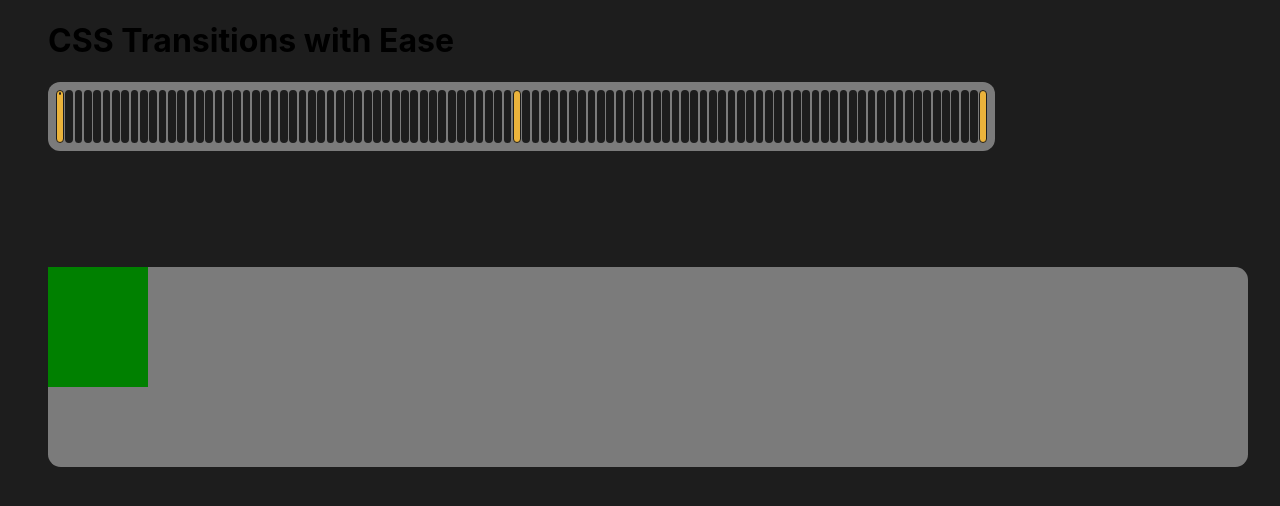
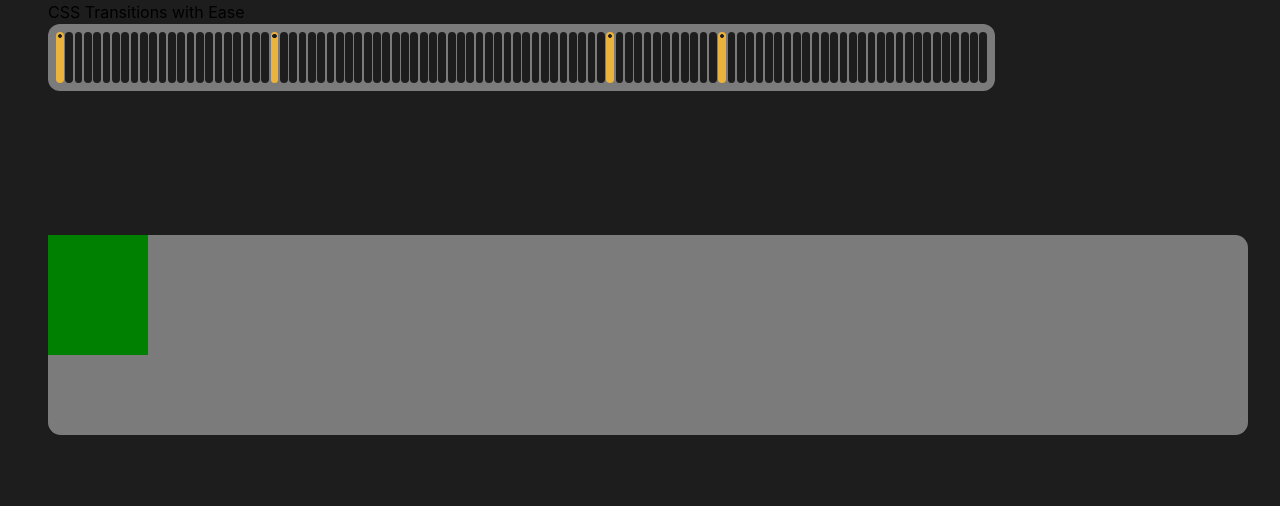
Before and after one commit to IlyaDesign-syd/Easy-CSS-Transitions, a Next.js app: page / in a window 1280 px wide. Shown: the top 506 px of the page. Built offline with nearby package versions, Linux system fonts and the light colour scheme.

Commit message:
Fixed tailwind configuration and condiitonal styling for active/inactive keyframes

```diff
--- a/comps/KeySlot.tsx
+++ b/comps/KeySlot.tsx
@@ -4,8 +4,8 @@ import { setFrame } from "../redux/frameSlice";
 import { RootState } from "../redux/store";
 import { AnimationObj } from "../types/element-properties";
 
+
 const KeySlot = (props) => {
-    const [frameShows, setFrameShows] = useState(false);
     const dispatch = useDispatch();
 
     const animMap = useSelector<RootState, AnimationObj>(
@@ -16,39 +16,40 @@ const KeySlot = (props) => {
 
     const checkActive = () => {
         if (props.frameNumber in animMap) {
-        console.log(props.frameNumber);
-        setActive(true);
+            console.log(props.frameNumber);
+            setActive(true);
         } else {
-        setActive(false);
+            setActive(false);
         }
     };
 
     const handleHover = () => {
         dispatch(setFrame(props.frameNumber));
-        setFrameShows(true);
     };
 
     useEffect(() => {
         checkActive();
     }, [animMap, props.frameNumber]);
 
+    const RenderActive = (): JSX.Element => {
+        return (
+        <div className="keyFrame bg-primary" onMouseEnter={() => handleHover()}>
+            <div className="keyDot"></div>
+        </div>
+        );
+    };
+
+    const RenderInactive = (): JSX.Element => {
+        return (
+        <div className="keyFrame bg-tertiary" onMouseEnter={() => handleHover()}>
+        </div>
+        );
+    };
+
+
     return (
         <>
-        {isActive ? (
-            <div
-            className="keyFrame"
-            onMouseEnter={() => handleHover()}
-            onMouseLeave={() => setFrameShows(false)}
-            >
-            <div className="keyDot"></div>
-            </div>
-        ) : (
-            <div
-            className="keyFrame"
-            onMouseEnter={() => handleHover()}
-            onMouseLeave={() => setFrameShows(false)}
-            ></div>
-        )}
+            {isActive ? RenderActive() : RenderInactive()}
         </>
     );
 };
--- a/comps/Stage.tsx
+++ b/comps/Stage.tsx
@@ -1,21 +1,9 @@
-import { interpolateFrame } from '../utils/interpolate';
-import React, { useEffect, useRef, useState } from 'react';
+import { useEffect, useState } from 'react';
 import { useSelector } from 'react-redux';
 import { RootState } from '../redux/store';
+import { AnimationObj, AnimAttributes } from '../types/element-properties';
+import { interpolateFrame } from '../utils/interpolate';
 import AnimElement from './animUI/AnimElement';
-import { AnimationObj, AnimAttributes } from '../types/element-properties';
-import { CANVAS_WIDTH, CANVAS_HEIGHT } from '../types/globals';
-
-/* Testing values (placeholder animation data)
-** Square object:
- TODO Move element frames into the store */
-
-const elementFrames: AnimationObj = {
-    1: {position: [0, 0], scale: [1200, 900], rotation: 0, colour: "green"},
-    24: {position: [20, 0], scale: [130, 10], rotation: 0, colour: "green"},
-    60: {position: [23, 10], scale: [120, 10], rotation: 0, colour: "green"},
-    72: {position: [0, 0], scale: [10, 10], rotation: 0, colour: "green"}
-};
 
 const Stage = () => {
     /* TODO:
@@ -64,17 +52,9 @@ const Stage = () => {
     // Use the hover state to test out animation interpolation:
     const hoveredFrame: number = useSelector<RootState, number>(state => state.frame.hovered);
     const animMap = useSelector<RootState, AnimationObj>(state => state.frame.animationMap);
-    const canvasRef = useRef<HTMLCanvasElement | null>(null)
-
-    // TODO: Reimplement stage using a div as a square, instead of a canvas component (due to resolution issues)
-    const [context, setContext] = useState<CanvasRenderingContext2D | null>(null);
 
     // TODO add a default animation property to globals, in case it renders before store initiates
     const [animProp, setAnim] = useState<AnimAttributes>(null);
-
-    useEffect(() => {
-        setContext(canvasRef?.current?.getContext('2d'));
-    }, [])
 
     // Whenever user hovers over a frame, calculate interpolation based on animation properties and re render square
     useEffect(() => {
@@ -82,10 +62,8 @@ const Stage = () => {
         setAnim(currentFrameProperties);
     }, [hoveredFrame, animMap])
 
-
     return (
         <div data-test="Stage">
-            {/* <canvas ref={canvasRef} width={CANVAS_WIDTH} height={CANVAS_HEIGHT} className="stageContainer" /> */}
             <div className="stageContainer">
                 <AnimElement animProp={animProp} />
             </div>
--- a/comps/animUI/AnimElement.tsx
+++ b/comps/animUI/AnimElement.tsx
@@ -1,4 +1,4 @@
-import React, { useEffect, useRef, useState } from "react";
+import React from "react";
 import { AnimAttributes } from "../../types/element-properties";
 import { DEFAULT_ANIM_PROPS } from "../../types/globals";
 
@@ -12,7 +12,7 @@ const AnimElement: React.FC<AnimProps> = ({animProp}) => {
 
     return (
     <div
-        className="animElement bg-slate-500 "
+        className="animElement"
         style={{
             backgroundColor: colour,
             width: scale[0],
--- a/pages/index.js
+++ b/pages/index.js
@@ -40,10 +40,9 @@ const Home = () => {
           CSS Transitions with Ease
         </h1>
 
-        {/*TIME-LINE container with 100 frame components-------*/}
         <Timeline></Timeline>
 
-        {/*FRAME HOVER NUMBER DISPLAY large grey text diplaying hovered frame-------*/}
+        {/** FRAME HOVER NUMBER DISPLAY large grey text diplaying hovered frame */}
         <div
           data-testid="frame-hover"
           ref={frameText}
@@ -52,8 +51,7 @@ const Home = () => {
           {hoveredFrame}
         </div>
 
-        {/*ANIMATION STAGE this is where the magic happens
-    Assumption: Target animation object will have position of 'absolute'*/}
+        {/* Target animation object will have position of 'absolute' */}
         <Stage></Stage>
       </div>
   );
--- a/styles/Home.css
+++ b/styles/Home.css
@@ -46,7 +46,6 @@
 }
 
 .keyFrame {
-  background-color: var(--primary-color);
   /*border: 1px solid var(--action-color);*/
   border-radius: 0.3rem;
   display: grid;
@@ -72,13 +71,6 @@
   border-bottom: 1.2rem solid var(--secondary-color);
   border-left: 0.1rem solid transparent;
   border-right: 0.1rem solid transparent;
-}
-
-.keyFrame:nth-child(1),
-.keyFrame:nth-child(50),
-.keyFrame:nth-child(100) {
-  background-color: var(--action-color);
-  border: var(--primary-color) 1px solid;
 }
 
 
--- a/styles/globals.css
+++ b/styles/globals.css
@@ -1,4 +1,8 @@
 /* globals.css */
+@tailwind base;
+@tailwind components;
+@tailwind utilities;
+
 html {
   font-size: 16px;
 }
--- a/tailwind.config.js
+++ b/tailwind.config.js
@@ -3,13 +3,25 @@ module.exports = {
   content: [
     "./app/**/*.{js,ts,jsx,tsx,mdx}",
     "./pages/**/*.{js,ts,jsx,tsx,mdx}",
-    "./components/**/*.{js,ts,jsx,tsx,mdx}",
-
-    // Or if using `src` directory:
+    "./comps/**/*.{js,ts,jsx,tsx,mdx}",
     "./src/**/*.{js,ts,jsx,tsx,mdx}",
   ],
   theme: {
-    extend: {},
+    extend: {
+      colors: {
+        primary: "#ebb33b", // Action colour
+        secondary: "#7b7b7b", //light gray
+        tertiary: '#1d1d1d', // dark
+
+        "primary-light": "#63b3ed",
+        "primary-dark": "#2779bd",
+      },
+      spacing: {
+        // Custom spacing tokens
+        128: "32rem", // Custom spacing of 128
+        144: "36rem",
+      },
+    },
   },
   plugins: [],
-}
+};
```
